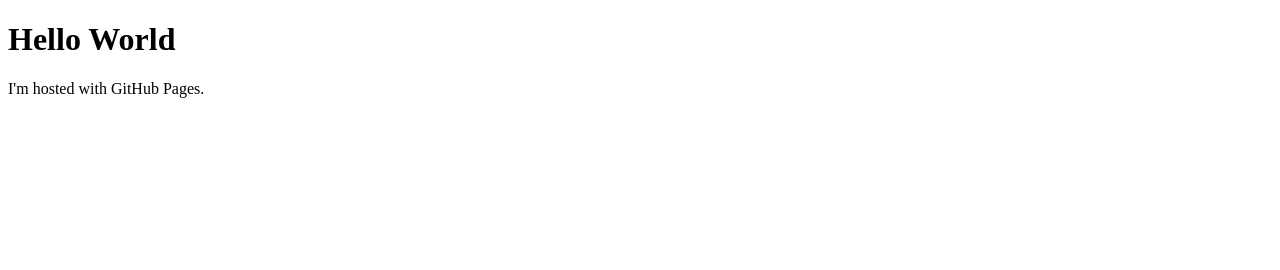
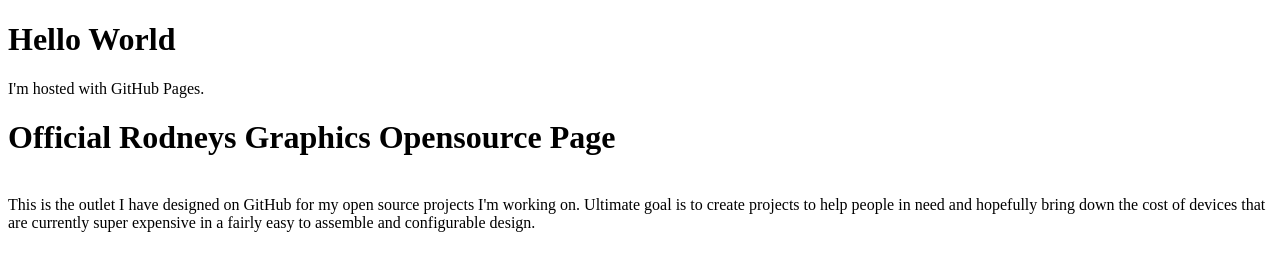
Before and after one commit to rodneysgraphics/rodneysgraphics.github.io, a plain HTML site: page index.html in a window 1280 px wide. Drawn offline with Linux system fonts and the light colour scheme.

Commit message:
Body text
Adding in body text for GitHub pages

```diff
--- a/index.html
+++ b/index.html
@@ -3,5 +3,12 @@
 <body>
 <h1>Hello World</h1>
 <p>I'm hosted with GitHub Pages.</p>
+<H1>Official Rodneys Graphics Opensource Page </H1>
+<br>
+This is the outlet I have designed on GitHub for my open source projects I'm working on.
+Ultimate goal is to create projects to help people in need and hopefully bring down the cost of devices that are currently super expensive in a fairly easy to assemble and configurable design.
+
+
+
 </body>
 </html>
```
